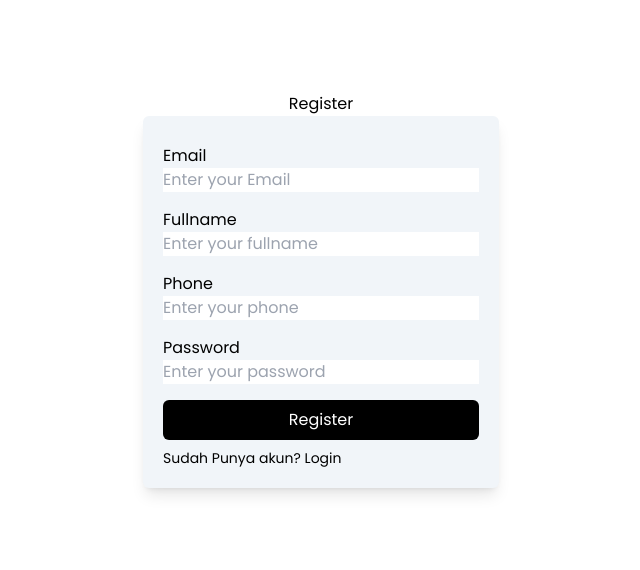
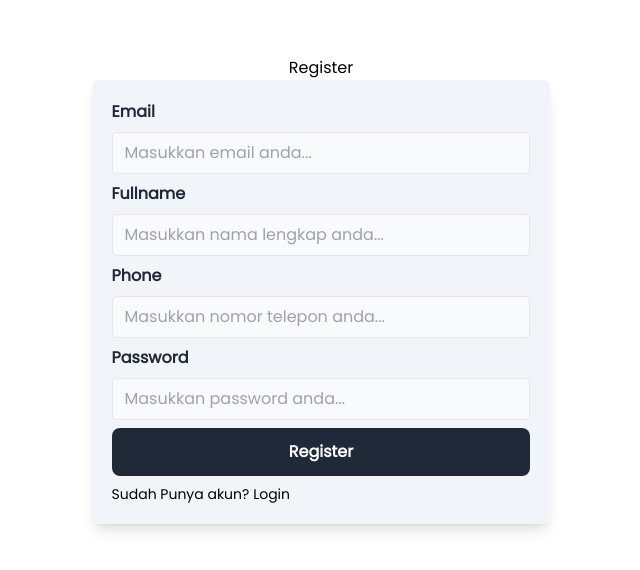
Before and after one commit to tianreformis/ecommerce-nextjs-staging, a Next.js app: page /auth/register in a window 1280 px wide. Shown: the part 110-680 px from the top of the page, without its empty margins (319-959 px from the left). Built offline with nearby package versions, Linux system fonts and the light colour scheme.

Commit message:
refactoring : auth system

```diff
--- /dev/null
+++ b/src/components/ui/button/index.tsx
@@ -0,0 +1,21 @@
+type PropsTypes = {
+    type: 'button' | 'submit' | 'reset' | undefined;
+    onClick?: () => void;
+    children: React.ReactNode;
+    variant?: string;
+}
+const Button = (props: PropsTypes) => {
+    const { type, onClick, children } = props
+    return (
+        <>
+            <button
+                className="block rounded-lg bg-gray-800 px-8 py-3 text-center text-sm font-semibold text-white outline-none ring-gray-300 transition duration-100 hover:bg-gray-700 focus-visible:ring active:bg-gray-600 md:text-base"
+                type={type}
+                onClick={onClick}
+
+            >{children}</button>
+        </>
+    )
+}
+
+export default Button
--- a/src/components/ui/content.tsx
+++ b/src/components/ui/content.tsx
@@ -1,3 +1,5 @@
+/* eslint-disable @next/next/no-img-element */
+/* eslint-disable @next/next/no-html-link-for-pages */
 export const ContentHome = () => {
     return (
       <div className="px-4 py-16 mx-auto sm:max-w-xl md:max-w-full lg:max-w-screen-xl md:px-24 lg:px-8 lg:py-20">
--- /dev/null
+++ b/src/components/ui/input/index.tsx
@@ -0,0 +1,31 @@
+
+
+type PropsTypes = {
+    label?:string;
+    name:string;
+    type?: string;
+    placeholder?: string;
+    required?: boolean
+}
+
+
+const Input = (props:PropsTypes) => {
+    const {label, name,  type, placeholder,required} = props;
+    return (
+
+            <div>
+                {label && <label htmlFor={name} className="mb-2 inline-block text-sm text-gray-800 sm:text-base font-bold">{label}</label>}
+
+                <input className="w-full rounded border bg-gray-50 px-3 py-2 text-gray-800 outline-none ring-indigo-300 transition duration-100 focus:ring"
+                    name={name}
+                    id={name}
+                    type={type}
+                    placeholder={placeholder}
+                    required={required}
+                />
+
+        </div>
+    )
+}
+
+export default Input
--- a/src/components/view/auth/Login/index.tsx
+++ b/src/components/view/auth/Login/index.tsx
@@ -1,3 +1,7 @@
+/* eslint-disable @typescript-eslint/no-unused-vars */
+/* eslint-disable @typescript-eslint/no-explicit-any */
+import Button from "@/components/ui/button";
+import Input from "@/components/ui/input";
 import { signIn } from "next-auth/react";
 import Link from "next/link";
 import { useRouter } from "next/router";
@@ -31,7 +35,7 @@ const LoginView = () => {
                 setError("Email dan Password Salah...");
             }
         }
-        catch (error) {
+        catch (errorregi) {
             setIsLoading(false);
             setError("User tidak ada silahkan mendaftar...");
         }
@@ -49,37 +53,27 @@ const LoginView = () => {
                         onSubmit={handleSubmit}
                     >
                         <div className="flex flex-col gap-4 p-4 md:p-8">
-                            <div>
-                                <label htmlFor="email" className="mb-2 inline-block text-sm text-gray-800 sm:text-base">Email</label>
-                                <input className="w-full rounded border bg-gray-50 px-3 py-2 text-gray-800 outline-none ring-indigo-300 transition duration-100 focus:ring"
-                                    name="email"
-                                    id="email"
-                                    type="email"
-                                    placeholder="Input Email"
-                                />
-                            </div>
+                            <Input
+                                label="Email"
+                                name="email"
+                                type="email"
+                                placeholder="Masukkan Email..."
+                            />
+                            <Input
+                                label="Password"
+                                name="password"
+                                type="password"
+                                placeholder="Masukkan Password..."
+                            />
 
-                            <div>
-                                <label htmlFor="password" className="mb-2 inline-block text-sm text-gray-800 sm:text-base">Password</label>
-                                <input className="w-full rounded border bg-gray-50 px-3 py-2 text-gray-800 outline-none ring-indigo-300 transition duration-100 focus:ring"
-                                    type="password"
-                                    id="password"
-                                    placeholder="Masukkan Password..."
-                                    name="password"
-                                />
-                            </div>
+                            <Button type="submit">{isLoading ? "Loading..." : "Login"} </Button>
 
-                            <button className="block rounded-lg bg-gray-800 px-8 py-3 text-center text-sm font-semibold text-white outline-none ring-gray-300 transition duration-100 hover:bg-gray-700 focus-visible:ring active:bg-gray-600 md:text-base"
-                                type="submit"
+                            <Button
+                                type="button"
+                                onClick={() => signIn('google', { callbackUrl, redirect: false })}>
+                                {isLoading ? "Loading..." : "Login With Google"}
+                            </Button>
 
-                            >{isLoading ? "Loading..." : "Log in"}</button>
-
-                            <button className="block rounded-lg bg-blue-800 px-8 py-3 text-center text-sm font-semibold text-white outline-none ring-gray-300 transition duration-100 hover:bg-blue-700 focus-visible:ring active:bg-gray-600 md:text-base"
-                                onClick={() => signIn('google', { callbackUrl, redirect: false })}
-                            >
-                                {isLoading ? "Loading..." : "Login With Google"}
-
-                            </button>
                             {error && <p className="text-red-500">{error}</p>}
                         </div>
 
--- a/src/components/view/auth/Register/index.tsx
+++ b/src/components/view/auth/Register/index.tsx
@@ -1,3 +1,5 @@
+import Button from "@/components/ui/button";
+import Input from "@/components/ui/input";
 import Link from "next/link";
 import { useRouter } from "next/router";
 import { FormEvent, useState } from "react";
@@ -32,6 +34,7 @@ const RegisterView = () => {
             setIsLoading(false);
             setError('Email is already registered');
         }
+
     }
 
     return (
@@ -40,44 +43,37 @@ const RegisterView = () => {
 
             {error && <p className="text-red-500">{error}</p>}
             <form onSubmit={handleSubmit}>
-                <div className="flex flex-col shadow-lg rounded-md p-5 bg-slate-100">
-                    <div className="my-2 flex flex-col">
-                        <label htmlFor="email">Email</label>
-                        <input type="email"
-                            id="email"
-                            name="email"
-                            placeholder="Enter your Email"
-                        />
-                    </div>
+                <div className="flex flex-col shadow-lg rounded-md p-5 bg-slate-100 gap-2">
+                    <Input
+                        name="email"
+                        label="Email"
+                        placeholder="Masukkan email anda..."
+                        type="email"
+                        required={true}
+                    />
+                    <Input
+                        name="fullname"
+                        label="Fullname"
+                        placeholder="Masukkan nama lengkap anda..."
+                        type="text" />
+                    <Input
+                        name="phone"
+                        label="Phone"
+                        placeholder="Masukkan nomor telepon anda..."
+                        type="tel" />
+                    <Input
+                        name="password"
+                        label="Password"
+                        placeholder="Masukkan password anda..."
+                        type="password" />
 
-                    <div className="my-2 flex flex-col">
-                        <label htmlFor="fullname">Fullname</label>
-                        <input type="text"
-                            id="fullname"
-                            name="fullname"
-                            placeholder="Enter your fullname"
-                        />
-                    </div>
+                    <Button
+                        type='submit'>
+                        {isLoading ? "Loading..." : "Register"}
 
-                    <div className="my-2 flex flex-col">
-                        <label htmlFor="phone">Phone</label>
-                        <input type="text"
-                            id="phone"
-                            name="phone"
-                            placeholder="Enter your phone"
-                        />
-                    </div>
-                    <div className="my-2 flex flex-col">
-                        <label htmlFor="passsword">Password</label>
-                        <input type="password"
-                            id="password"
-                            name="password"
-                            placeholder="Enter your password"
-                        />
-                    </div>
-                    <div className="my-2 flex flex-col">
-                        <button type="submit" className="bg-black text-white p-2 rounded-md">{isLoading ? "Loading...": "Register"}</button>
-                    </div>
+                    </Button>
+
+
                     <div className="text-sm">
                         Sudah Punya akun? <Link href="/auth/login">Login</Link>
                     </div>
--- a/src/lib/firebase/service.ts
+++ b/src/lib/firebase/service.ts
@@ -1,3 +1,5 @@
+/* eslint-disable @typescript-eslint/no-explicit-any */
+/* eslint-disable @typescript-eslint/no-unsafe-function-type */
 import { getFirestore, collection, getDoc, doc, getDocs, where, query, addDoc } from 'firebase/firestore'
 import app from './init'
 import bcrypt from 'bcryptjs';
@@ -20,6 +22,31 @@ export async function retrieveDataById(collectionName: string, id: string) {
     return data;
 }
 
+export async function retrieveDataByField(collectionName: string, field: string, value: string) {
+    const q = query(
+        collection(firestore, collectionName),
+        where(field, '==', value),
+    );
+    const snapshot = await getDocs(q);
+    const data = snapshot.docs.map((doc) => ({
+        id: doc.id,
+        ...doc.data(),
+    }));
+
+    return data;
+}
+
+export async function addData(collectionName: string, data:any, callback: Function ) {
+    await addDoc(collection(firestore, collectionName), data)
+            .then(() => {
+                callback(true);
+            })
+            .catch((error) => {
+                callback(false);
+                console.log(error);
+            });
+}
+
 export default async function signUp(
     userData:
         {
@@ -32,15 +59,9 @@ export default async function signUp(
     // eslint-disable-next-line @typescript-eslint/no-unsafe-function-type
     callback: Function,
 ) {
-    const q = query(
-        collection(firestore, 'users'),
-        where('email', '==', userData.email),
-    );
-    const snapshot = await getDocs(q);
-    const data = snapshot.docs.map((doc) => ({
-        id: doc.id,
-        ...doc.data(),
-    }));
+    const data = await retrieveDataByField('users', 'email', userData.email);
+
+
     if (data.length > 0) {
         callback(false);
     } else {
@@ -48,28 +69,17 @@ export default async function signUp(
             userData.role = 'member';
         }
         userData.password = await bcrypt.hash(userData.password, 10);
-        await addDoc(collection(firestore, 'users'), userData)
-            .then(() => {
-                callback(true);
-            })
-            .catch((error) => {
-                callback(false);
-                console.log(error);
-            });
+        addData('users', userData, (result:boolean) => {
+            callback(result)
+        })
     }
 
 }
 
+
+
 export async function signIn(email: string) {
-    const q = query(
-        collection(firestore, 'users'),
-        where('email', '==', email),
-    );
-    const snapshot = await getDocs(q);
-    const data = snapshot.docs.map((doc) => ({
-        id: doc.id,
-        ...doc.data(),
-    }));
+    const data = await retrieveDataByField('users', 'email', email);
 
     if (data) {
         return data[0];
@@ -78,26 +88,22 @@ export async function signIn(email: string) {
     }
 }
 
-export async function LoginWithGoogle(data: any, callback: Function) {
-    const q = query(
-        collection(firestore, 'users'),
-        where('email', '==', data.email),
-    );
-    const snapshot = await getDocs(q);
-    const user = snapshot.docs.map((doc) => ({
-        id: doc.id,
-        ...doc.data(),
-    }));
+
+export async function LoginWithGoogle(
+    data: { email: string, role?: string },
+    callback: Function,
+) {
+    const user = await retrieveDataByField('users', 'email', data.email);
 
     if (user.length > 0) {
         callback(user[0]);
     } else {
         data.role = 'member';
-        await addDoc(collection(firestore, 'users'), data).then(() => {
-            callback(data);
+        await addData('users', data, (result:boolean)=>{
+            if (result){
+                callback(data);
+            }
         })
     }
 
-
-
 }
```
Also changed, not shown: src/components/ui/navbar.tsx (+6 -5 lines).
